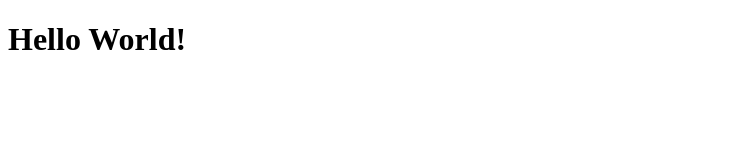
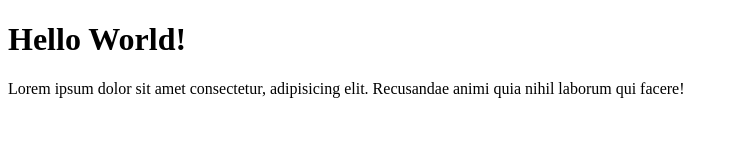
Before and after one commit to geninha12/projetoatomos2, a plain HTML site: page projetoatomos2/index.html in a window 1280 px wide. Shown: the whole page, without its empty margins (0-738 px from the left). Drawn offline with Linux system fonts and the light colour scheme.

Commit message:
acho que agora vai

```diff
--- a/projetoatomos2/index.html
+++ b/projetoatomos2/index.html
@@ -10,5 +10,6 @@
     <h1>
         Hello World!
     </h1>
+    <p>Lorem ipsum dolor sit amet consectetur, adipisicing elit. Recusandae animi quia nihil laborum qui facere!</p>
 </body>
 </html>
```
